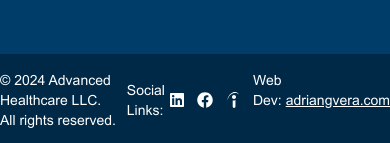
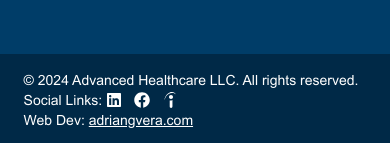
Before and after one commit to TheAdrianVera/Advanced2024, a React (Vite) app: page / in a window 390 px wide. Shown: the part 6908-7051 px from the top of the page. Built offline with nearby package versions, Linux system fonts and the light colour scheme; no server answers.

Commit message:
fixed footer for mobile

```diff
--- a/src/components/Footer.tsx
+++ b/src/components/Footer.tsx
@@ -6,7 +6,7 @@ const Footer = () => {
     return (
         <footer className="bg-advancedDarkBlue text-white py-4">
             <div className="container mx-auto flex justify-center">
-                <div className="flex">
+                <div className="flex flex-col md:flex-row">
                     <p className="text-sm mr-2">
                         &copy; {new Date().getFullYear()} Advanced Healthcare LLC. All rights reserved.
                     </p>
```
